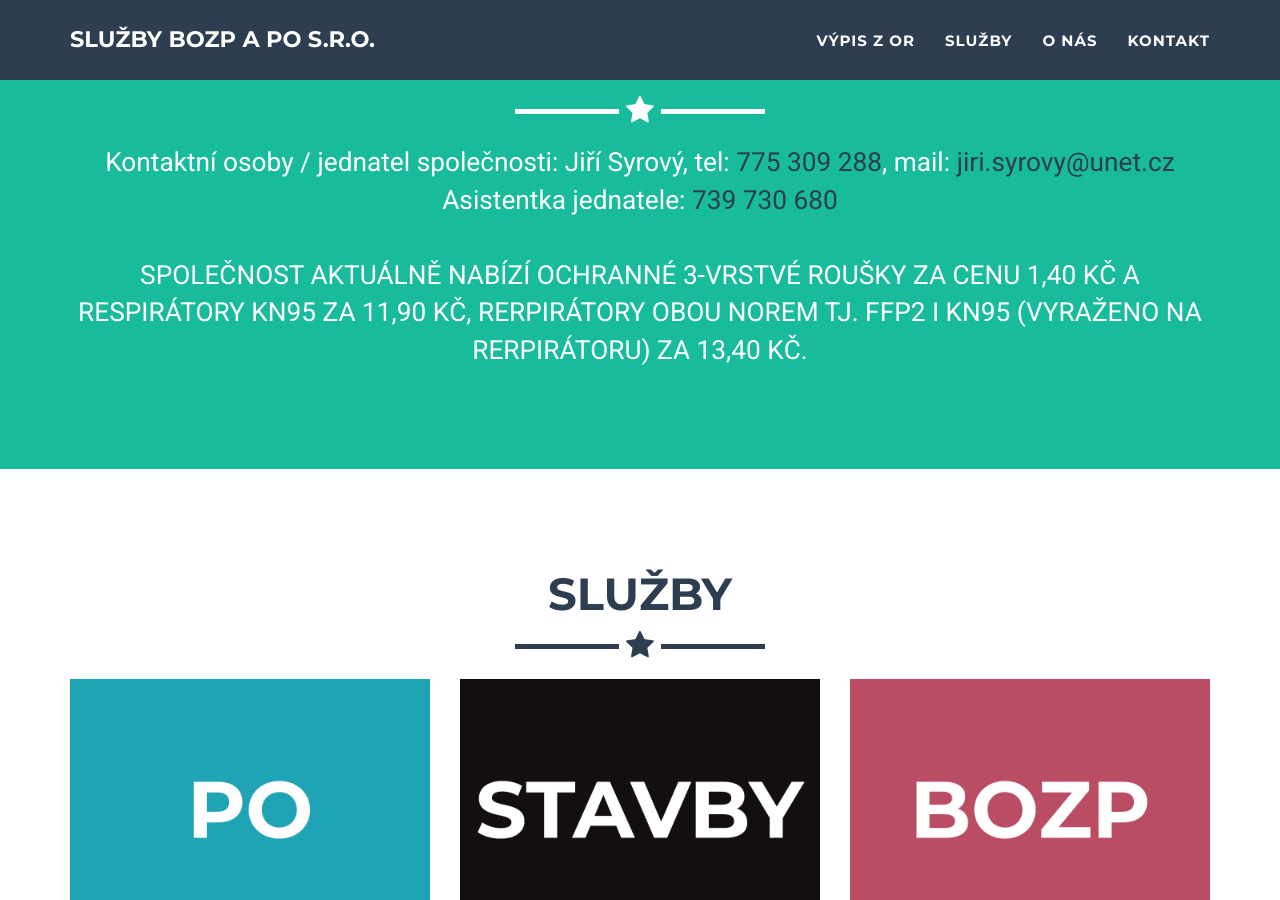
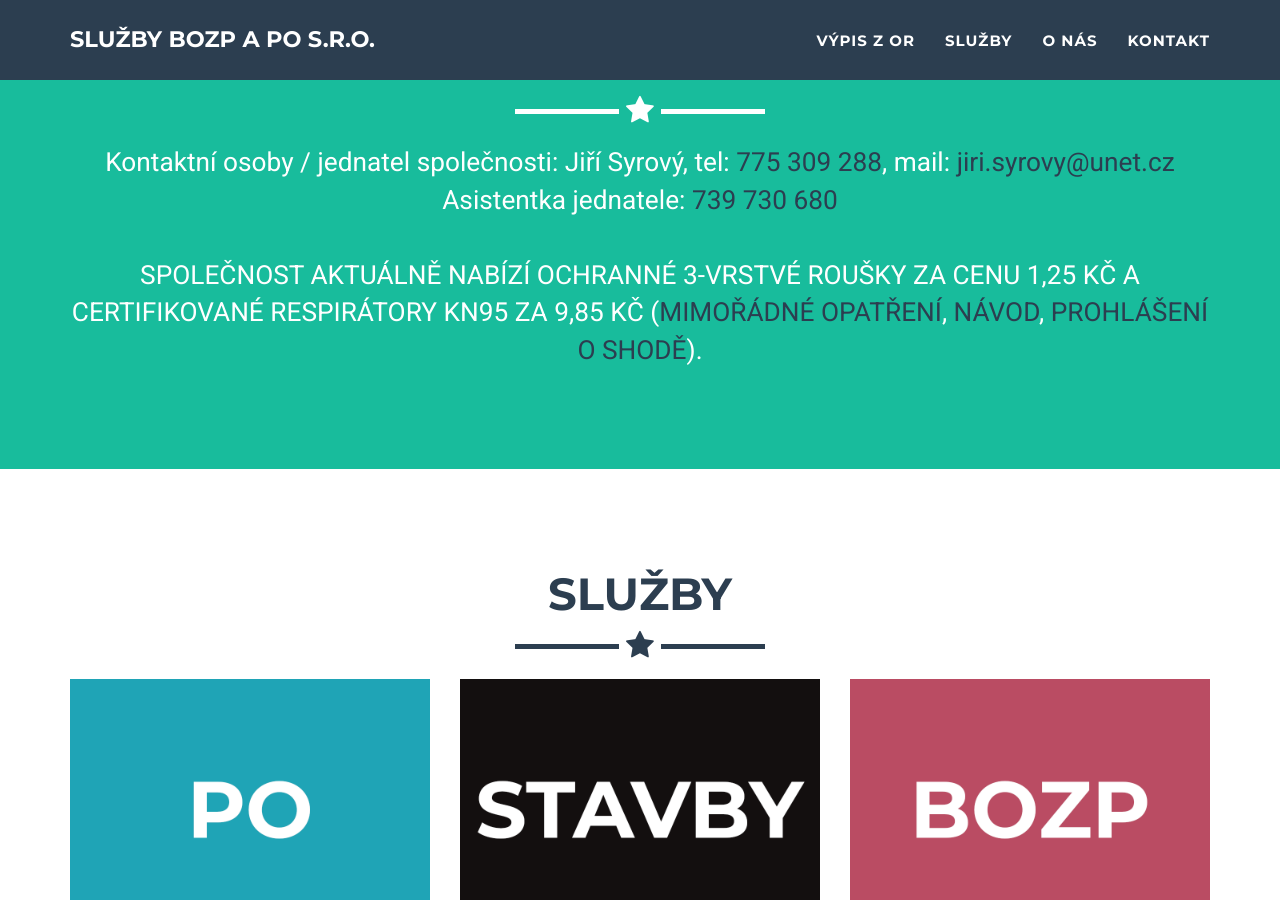
Before and after one commit to jsyrovy/bozp-po-syrovy.eu, a Jekyll site: the page built from index.html, in a window 1280 px wide and 900 px high, scrolled down 467 px. Built offline with Jekyll 4.4.1, drawn with Linux system fonts in a browser that asks for light colours.

Commit message:
Aktualizace nabidky

```diff
--- a/_includes/header.html
+++ b/_includes/header.html
@@ -14,7 +14,7 @@
                             <br>
                             Asistentka jednatele: <a href="tel:+420739730680" style="color: #{{ site.color.secondary }};">739 730 680</a>
                             <br><br>
-                            SPOLEČNOST AKTUÁLNĚ NABÍZÍ OCHRANNÉ 3-VRSTVÉ ROUŠKY ZA CENU 1,40 KČ A RESPIRÁTORY KN95 ZA 11,90 KČ, RERPIRÁTORY OBOU NOREM TJ. FFP2 I KN95 (VYRAŽENO NA RERPIRÁTORU)  ZA 13,40 KČ.
+                            SPOLEČNOST AKTUÁLNĚ NABÍZÍ OCHRANNÉ 3-VRSTVÉ ROUŠKY ZA CENU 1,25 KČ A CERTIFIKOVANÉ RESPIRÁTORY KN95 ZA 9,85 KČ (<a href="/files/mimoradne_opatreni.jpg" style="color: #{{ site.color.secondary }};">MIMOŘÁDNÉ OPATŘENÍ</a>, <a href="/files/Navod_respirator_KN95_FFP2.pdf" style="color: #{{ site.color.secondary }};">NÁVOD</a>, <a href="/files/Resirator-typ-1-prohlaseni-o-shode.pdf" style="color: #{{ site.color.secondary }};">PROHLÁŠENÍ O SHODĚ</a>).
                         </span>
                     </div>
                 </div>
```
Also changed, not shown: files/mimoradne_opatreni.jpg (added), 2 other files.
